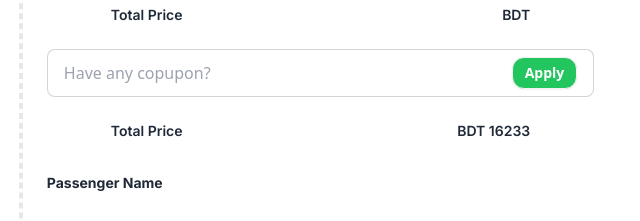
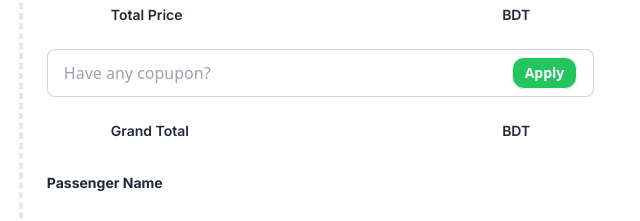
Before and after one commit to ShompaBishwas/smart-ticketing, a plain HTML site: page index.html in a window 1280 px wide. Shown: the part 2207-2428 px from the top of the page, 621-1261 px from the left. Drawn offline with nearby package versions, Linux system fonts and the light colour scheme.

Commit message:
solved mistakes

```diff
--- a/index.html
+++ b/index.html
@@ -348,9 +348,9 @@
                             <span class="btn btn-sm rounded-xl bg-green-500 text-white">Apply</span>
                         </label>
                         <div class="flex justify-between pr-16 pl-16 mb-6">
-                            <p class="font-semibold text-sm font-inter">Total Price</p>
+                            <p class="font-semibold text-sm font-inter">Grand Total</p>
                             <p class="font-semibold text-sm font-inter">BDT <span
-                                    class="font-semibold text-sm font-inter">16233</span></p>
+                                    class="font-semibold text-sm font-inter"></span></p>
                         </div>
                         <div class="">
                             <h1 class="mb-8 mt-8 font-inter font-bold text-sm">Passenger Name</h1>
```
